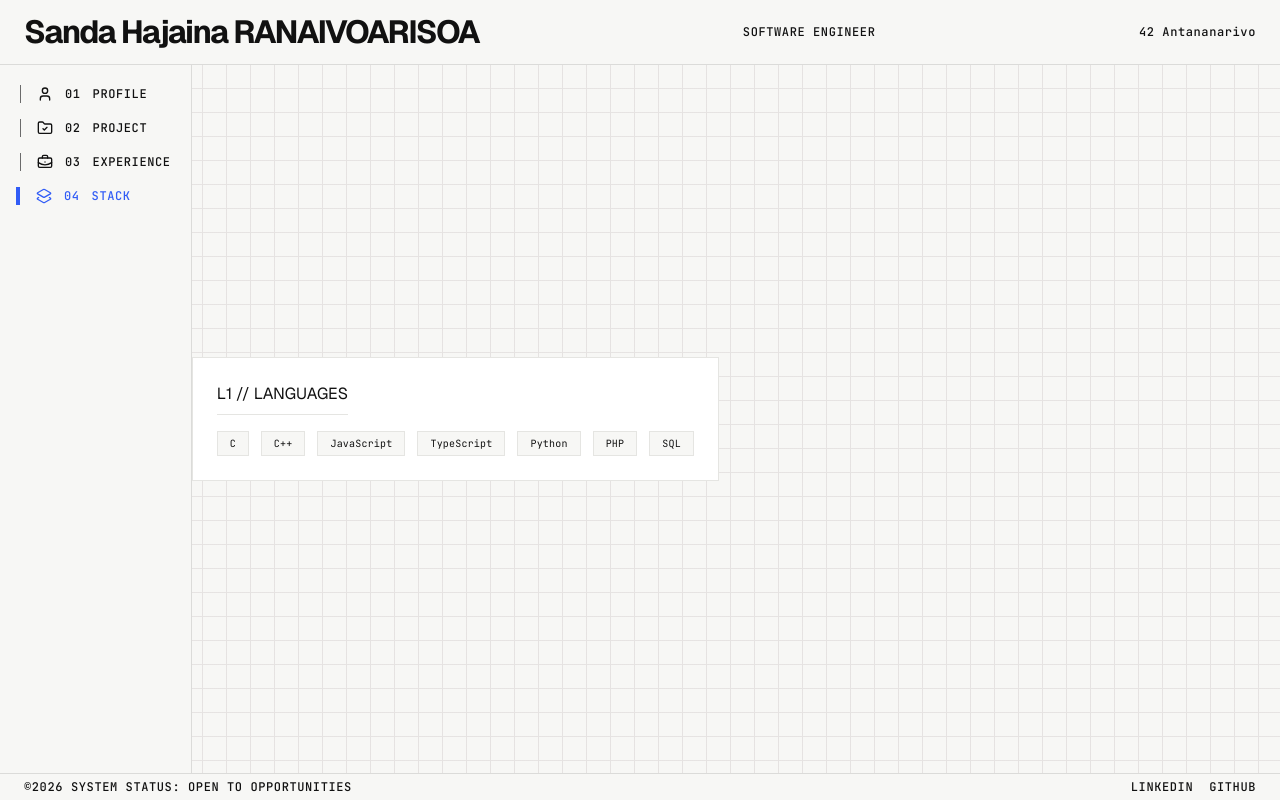
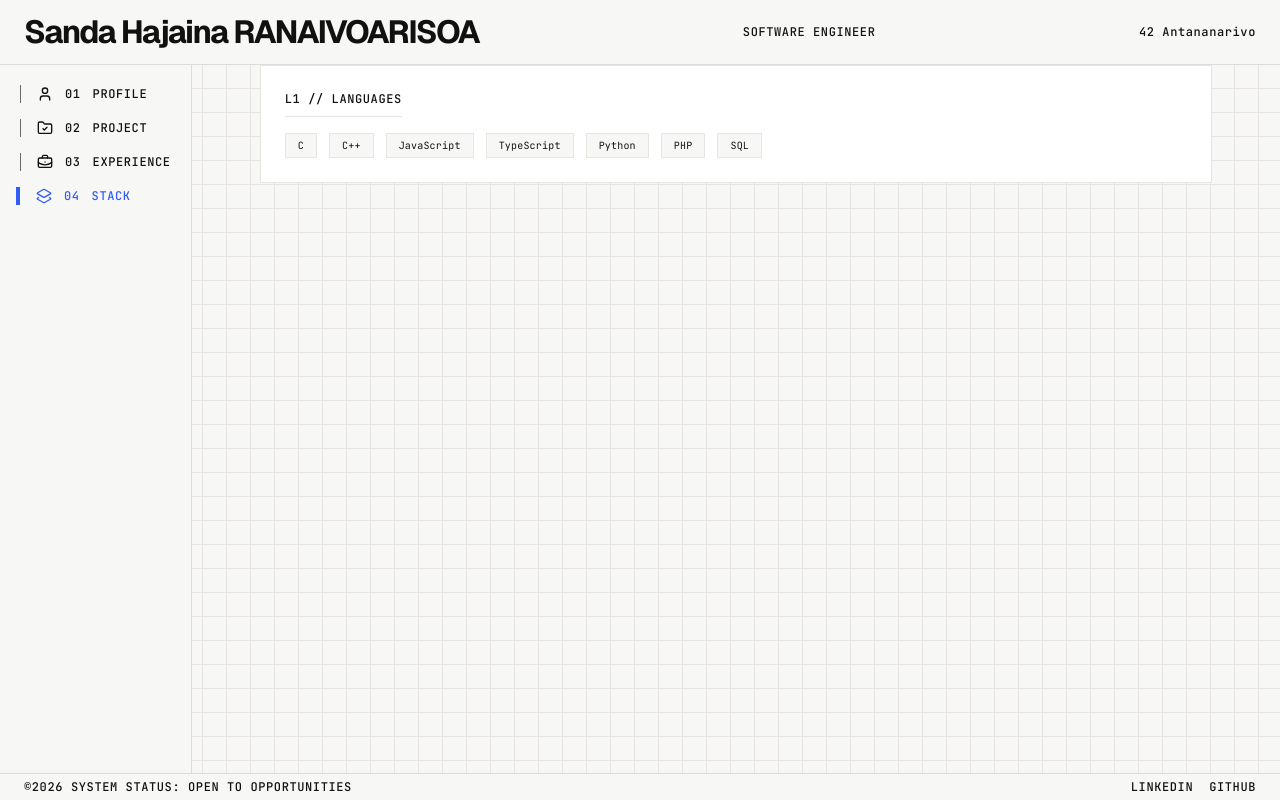
Before and after one commit to sandahajaina/sanda, a Next.js app: page /stack in a window 1280 px wide. Built offline with nearby package versions, Linux system fonts and the light colour scheme.

Commit message:
tiny change

```diff
--- a/src/app/globals.css
+++ b/src/app/globals.css
@@ -38,6 +38,8 @@
   --text-heading--font-weight: 700;
 
   --text-body: 16px;
+
+  --container-content: 1000px;
 }
 
 body {
--- a/src/app/layout.tsx
+++ b/src/app/layout.tsx
@@ -33,8 +33,10 @@ export default function RootLayout({ children }: LayoutProps<"/">) {
         <Header />
         <div className="flex flex-1 overflow-hidden">
           <Sidebar />
-          <main className="flex-1 flex items-center overflow-y-auto grid-background">
-            {children}
+          <main className="flex-1 overflow-y-auto grid-background">
+            <div className="max-w-content mx-auto w-full px-6">
+              {children}
+            </div>
           </main>
         </div>
         <Footer />
--- a/src/app/stack/page.tsx
+++ b/src/app/stack/page.tsx
@@ -3,8 +3,8 @@ import { TechTag } from "@/components/TechTag";
 
 export default function StackPage() {
   return (
-    <div className="border border-border p-6 bg-white">
-      <div className="uppercase border-b border-border pb-2 mb-4 inline-block">
+    <div className="border border-border p-6 bg-white text-label font-mono">
+      <div className="uppercase border-b border-border pb-2 mb-4 inline-block text-">
         L1 // Languages
       </div>
       <div className="flex gap-3">
```
